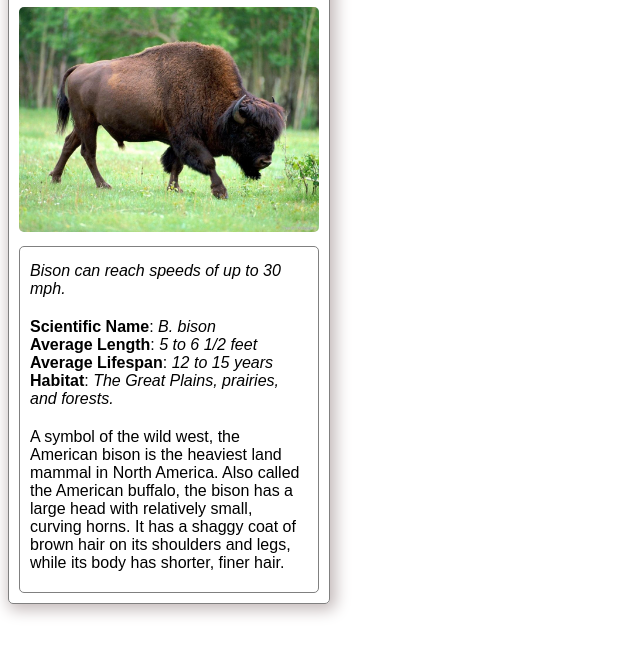
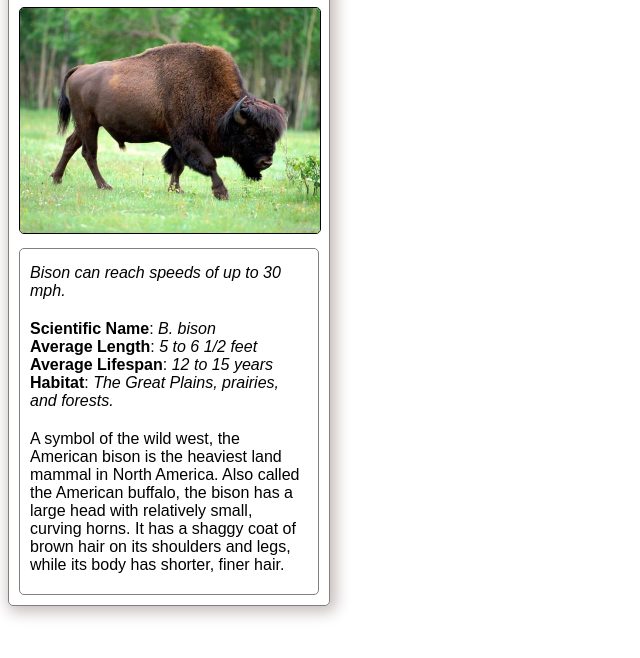
Before and after one commit to petarmihaylov/NP2-Animal-Trading-Cards, a plain HTML site: page card.html in a window 1280 px wide. Shown: the part 50-708 px from the top of the page, without its empty margins (0-640 px from the left). Drawn offline with Linux system fonts and the light colour scheme.

Commit message:
Add border about the image

```diff
--- a/styles.css
+++ b/styles.css
@@ -18,6 +18,8 @@ img {
   margin-bottom: 10px;
   width: 300px;
   border-radius: 5px;
+  border: 1px;
+  border-style: solid;
 }
 
 .aminal-card {
```
